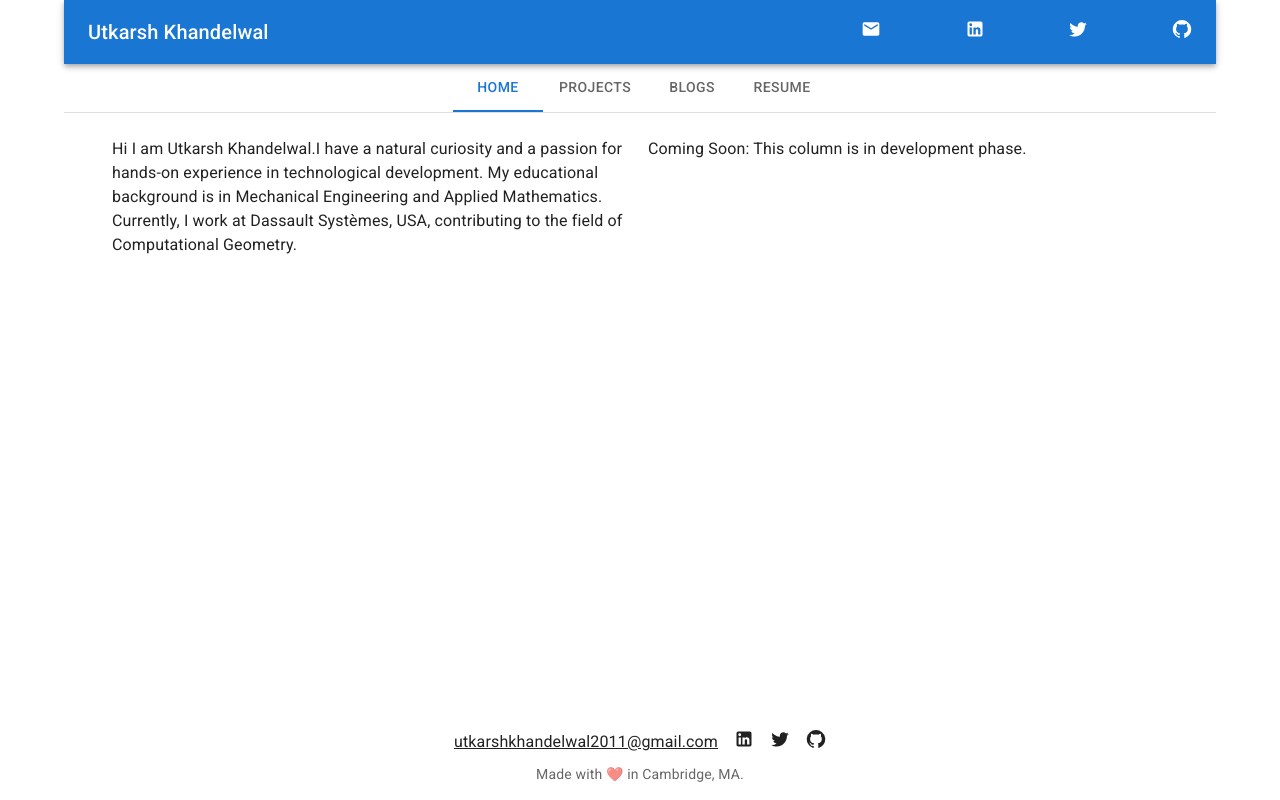
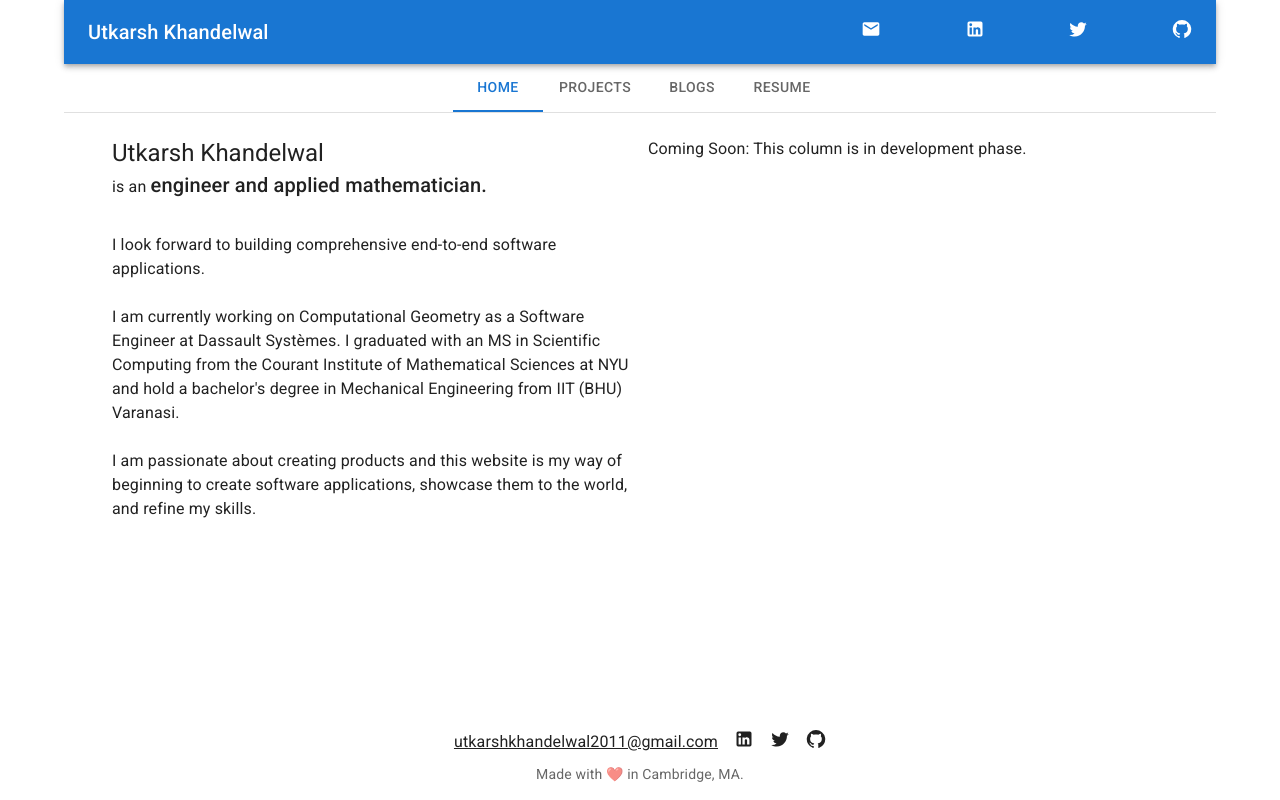
Before and after one commit to khandu-utkarsh/khandu-utkarsh.github.io, a React (Create React App) app in the folder personal-website/: page / in a window 1280 px wide. Built offline with nearby package versions, Linux system fonts and the light colour scheme.

Commit message:
Added content to the home page

```diff
--- a/personal-website/src/App.js
+++ b/personal-website/src/App.js
@@ -19,7 +19,7 @@ function App() {
 
        <CssBaseline />
 
-        <Container style={footerContainer}>
+        <Container component={'span'} style={footerContainer}>
         <Header/>
         <NavTabs/>
         <Footer/>
--- a/personal-website/src/components/header/Header.js
+++ b/personal-website/src/components/header/Header.js
@@ -8,7 +8,7 @@ function Header() {
                     <Box sx={{ flexGrow: 1 }}>
                       <AppBar position="static">
                         <Toolbar>
-                          <Typography variant="h6" style={{ flex: 1 }}>
+                          <Typography variant="h6" component={'span'} style={{ flex: 1 }}>
                             Utkarsh Khandelwal
                           </Typography>
 
--- a/personal-website/src/components/home/Home.js
+++ b/personal-website/src/components/home/Home.js
@@ -6,13 +6,22 @@ function Home() {
         <Container maxWidth="lg" component={"span"}>
             <Grid container spacing={2} component={"span"}>
                 <Grid item xs={12} sm={6} component={"span"}>
+                <Typography variant="h5" component={'span'} align="left">
+                Utkarsh Khandelwal
+                </Typography>
+
                 <Typography component={'span'} align="left">
-                    Hi I am Utkarsh Khandelwal.
+                <br /> is an {" "}
                 </Typography>
+                <Typography variant="h6" component={'span'} align="left">
+                engineer and  applied mathematician. <br/><br/>
+                </Typography>
+
                 <Typography component={'span'} align="left">
-                    I have a natural curiosity and a passion for hands-on experience in technological development.
-                    My educational background is in Mechanical Engineering and Applied Mathematics.
-                    Currently, I work at Dassault Systèmes, USA, contributing to the field of Computational Geometry.
+                    I look forward to building comprehensive end-to-end software applications. <br/> <br/>
+                    I am currently working on Computational Geometry as a Software Engineer at Dassault Systèmes.
+                    I graduated with an MS in Scientific Computing from the Courant Institute of Mathematical Sciences at NYU and hold a bachelor's degree in Mechanical Engineering from IIT (BHU) Varanasi.<br/><br/>
+                    I am passionate about creating products and this website is my way of beginning to create software applications, showcase them to the world, and refine my skills.
                 </Typography>
                 </Grid>
 
```
